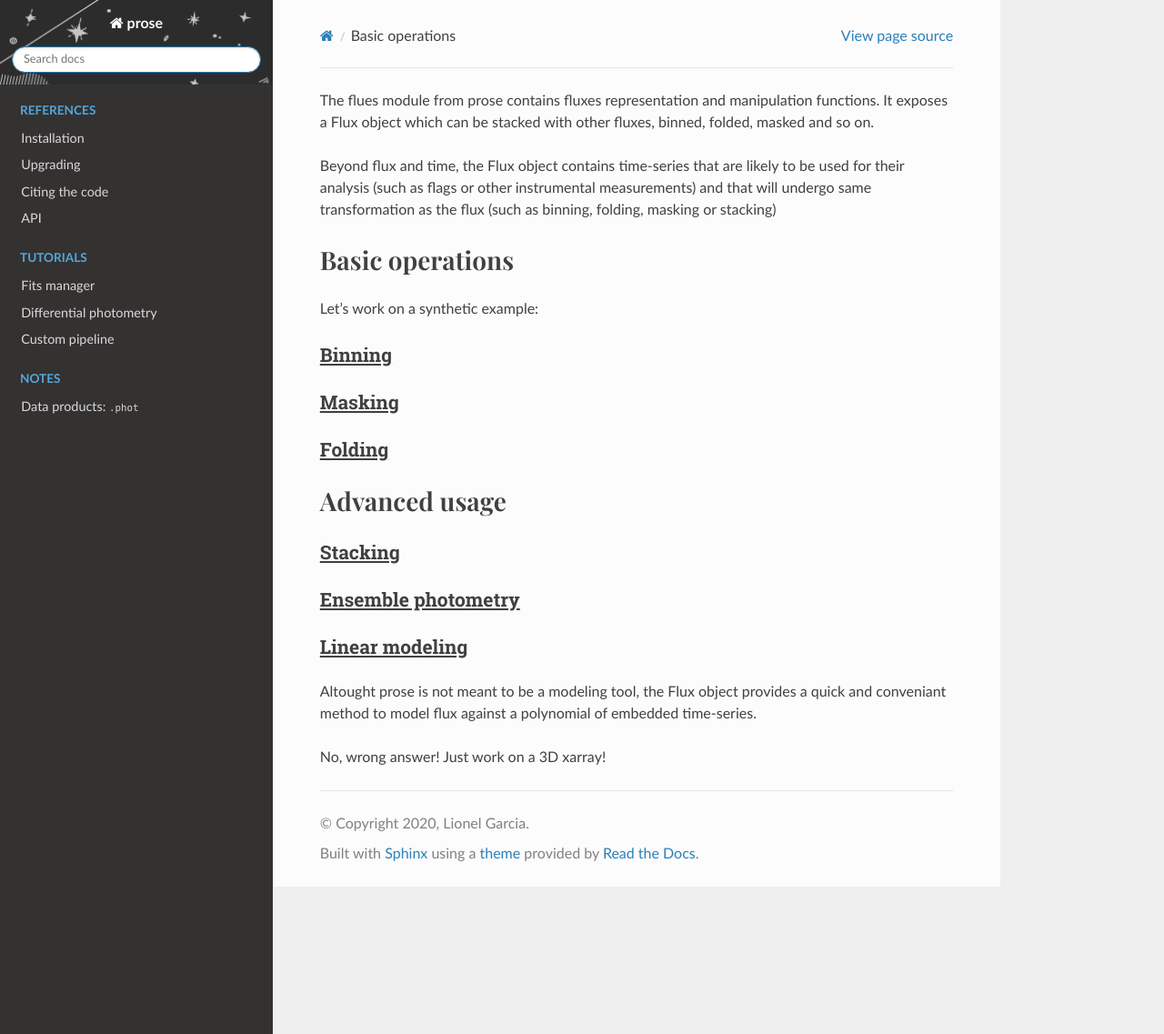
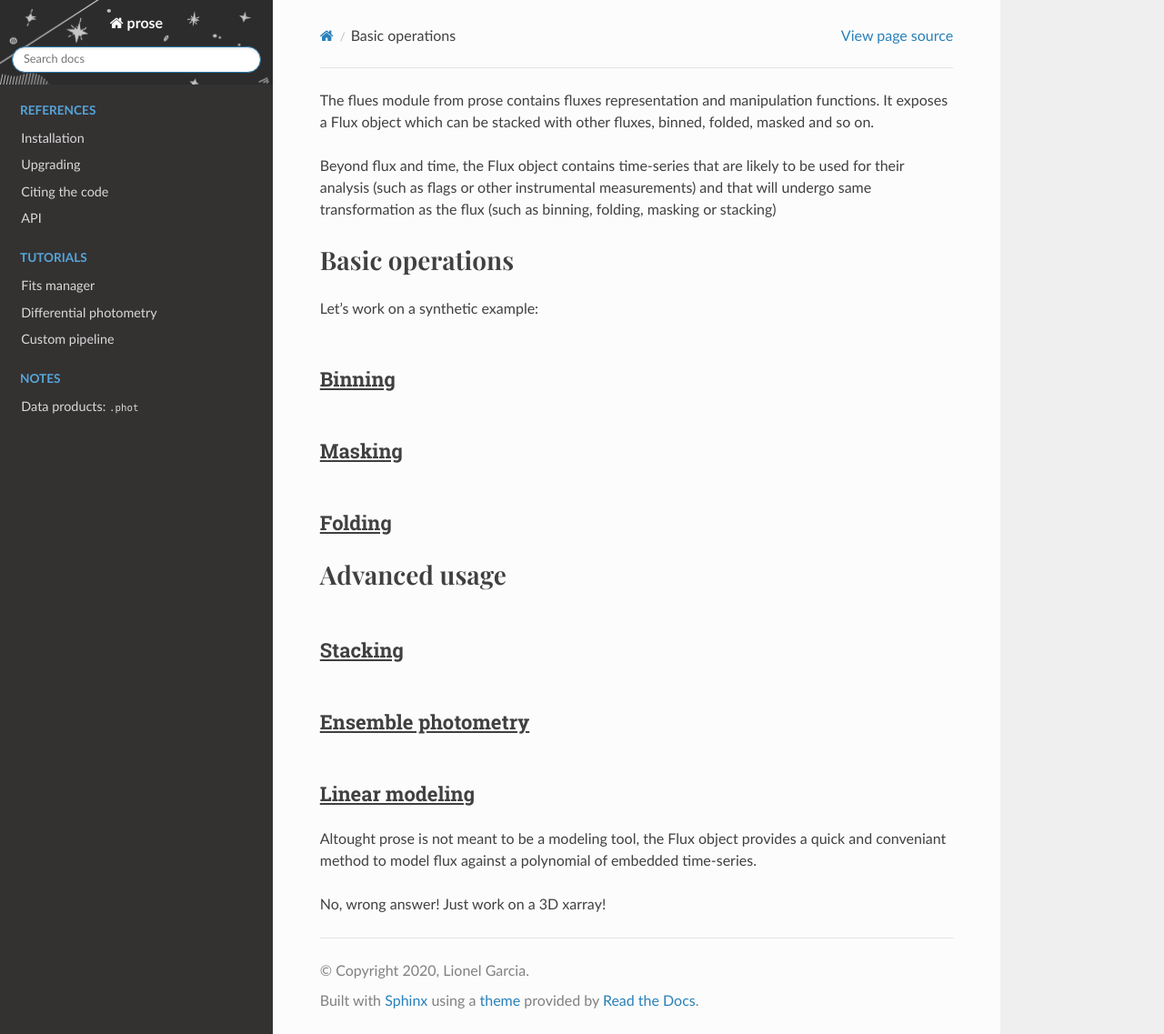
Before and after one commit to lgrcia/prose, a Sphinx documentation site: the page built from docs/source/fluxes.rst, in a window 1280 px wide and 1137 px high. Shown: the whole window at 91% size. Built offline with Sphinx 7.4.7 and the Read the Docs theme 2.0.0, drawn with Linux system fonts in a browser that asks for light colours; pages that are not in the unit, such as notebooks, are missing from menus.

Commit message:
change doc style

```diff
--- a/docs/source/_static/css/style.css
+++ b/docs/source/_static/css/style.css
@@ -95,6 +95,10 @@ h1 {
     color: #575757
 }
 
+.docutils.literal.notranslate pre {
+    color: #575757
+}
+
 .xr-attrs dt {
     background: inherit !important;
     color: inherit !important;
@@ -112,5 +116,6 @@ div.nboutput.container div.output_area {
 
 h2 {
     text-decoration: underline;
-    font-size: 21px;
+    font-size: 22px;
+    margin-top: 50px;
 }
```
